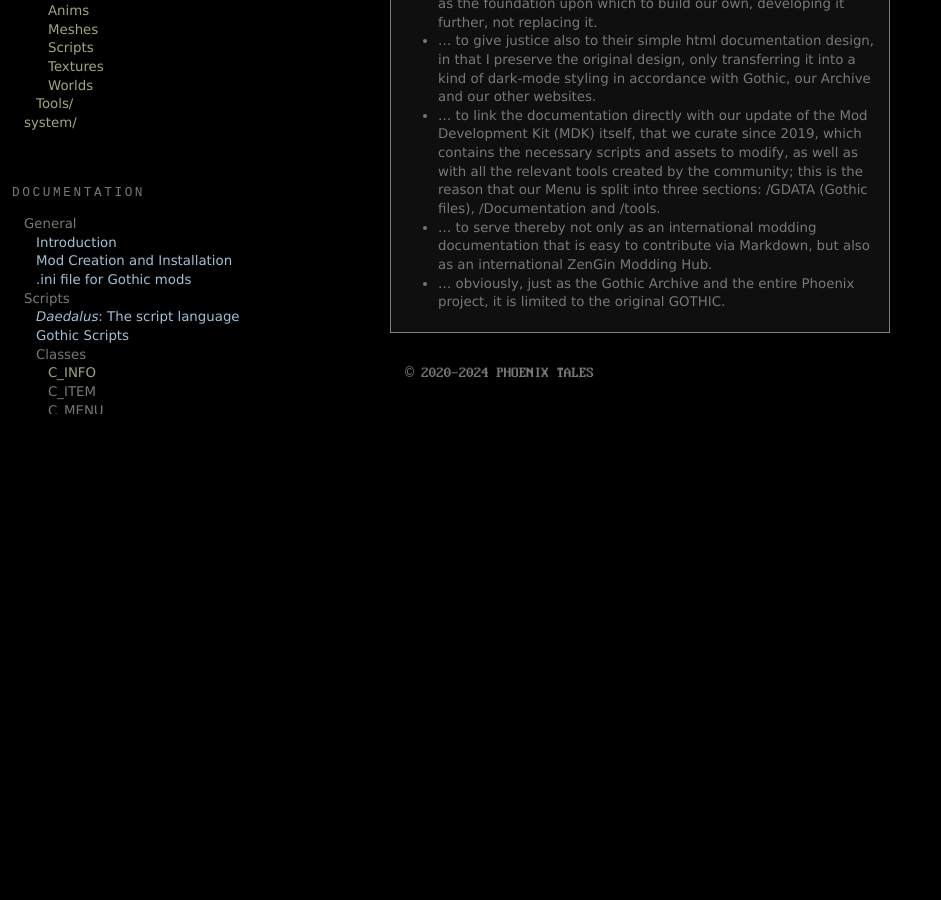
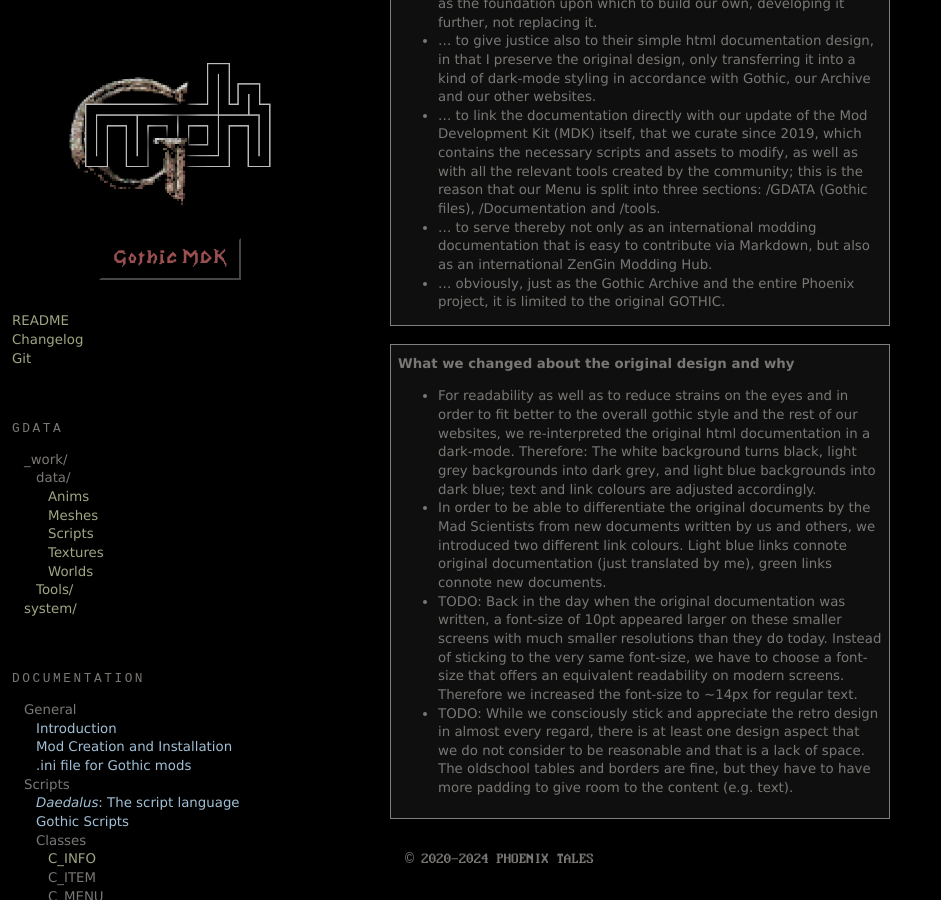
Before and after one commit to PhoenixTales/mdk.gothicarchive.org, a Jekyll site: the page built from docs/about.md, in a window 1280 px wide and 900 px high, scrolled down 1026 px. Shown: the whole window, without its empty margins (0-941 px from the left). Built offline with Jekyll 4.4.1, drawn with Linux system fonts in a browser that asks for light colours; before the commit the page ends 1440 px from its top, so only the background shows below that.

Commit message:
upd docs

```diff
--- a/docs/about.md
+++ b/docs/about.md
@@ -108,3 +108,11 @@
 * ... to link the documentation directly with our update of the Mod Development Kit (MDK) itself, that we curate since 2019, which contains the necessary scripts and assets to modify, as well as with all the relevant tools created by the community; this is the reason that our Menu is split into three sections: /GDATA (Gothic files), /Documentation and /tools.
 * ... to serve thereby not only as an international modding documentation that is easy to contribute via Markdown, but also as an international ZenGin Modding Hub.
 * ... obviously, just as the Gothic Archive and the entire Phoenix project, it is limited to the original GOTHIC.
+
+
+## What we changed about the original design and why
+
+* For readability as well as to reduce strains on the eyes and in order to fit better to the overall gothic style and the rest of our websites, we re-interpreted the original html documentation in a dark-mode. Therefore: The white background turns black, light grey backgrounds into dark grey, and light blue backgrounds into dark blue; text and link colours are adjusted accordingly.
+* In order to be able to differentiate the original documents by the Mad Scientists from new documents written by us and others, we introduced two different link colours. Light blue links connote original documentation (just translated by me), green links connote new documents.
+* TODO: Back in the day when the original documentation was written, a font-size of 10pt appeared larger on these smaller screens with much smaller resolutions than they do today. Instead of sticking to the very same font-size, we have to choose a font-size that offers an equivalent readability on modern screens. Therefore we increased the font-size to ~14px for regular text.
+* TODO: While we consciously stick and appreciate the retro design in almost every regard, there is at least one design aspect that we do not consider to be reasonable and that is a lack of space. The oldschool tables and borders are fine, but they have to have more padding to give room to the content (e.g. text).
```
Also changed, not shown: docs/skripte/classes/c_info.md (line endings or trailing spaces).
